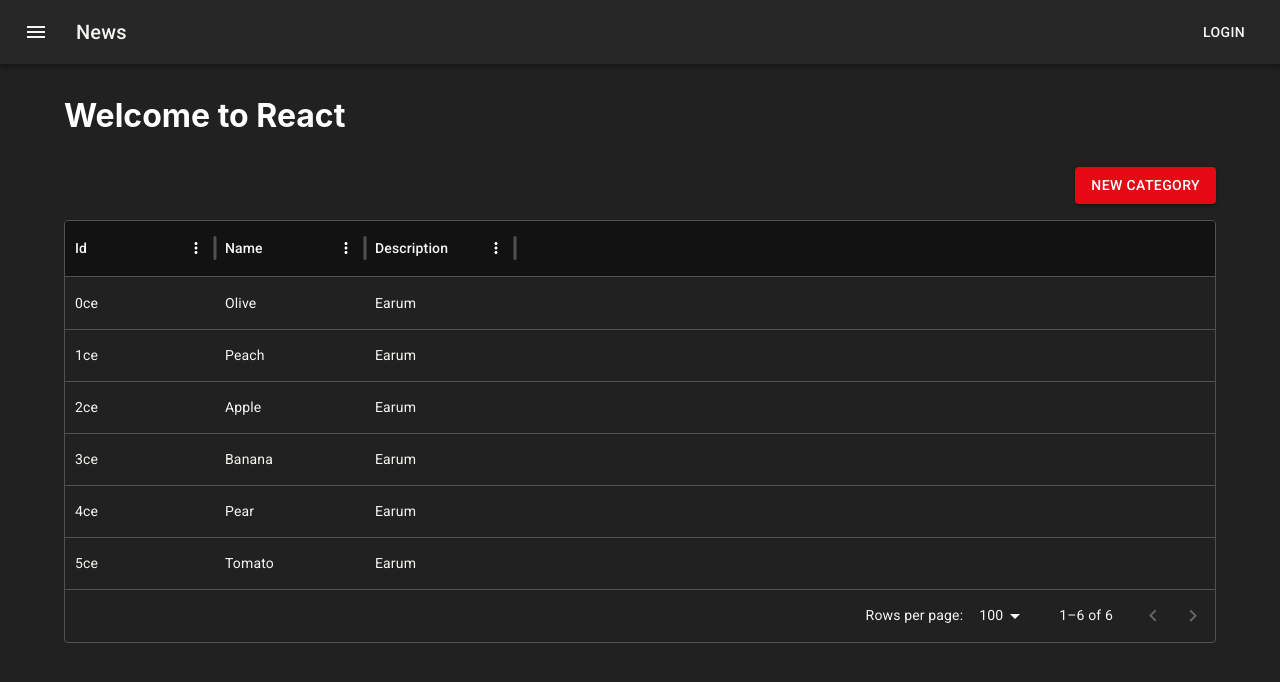
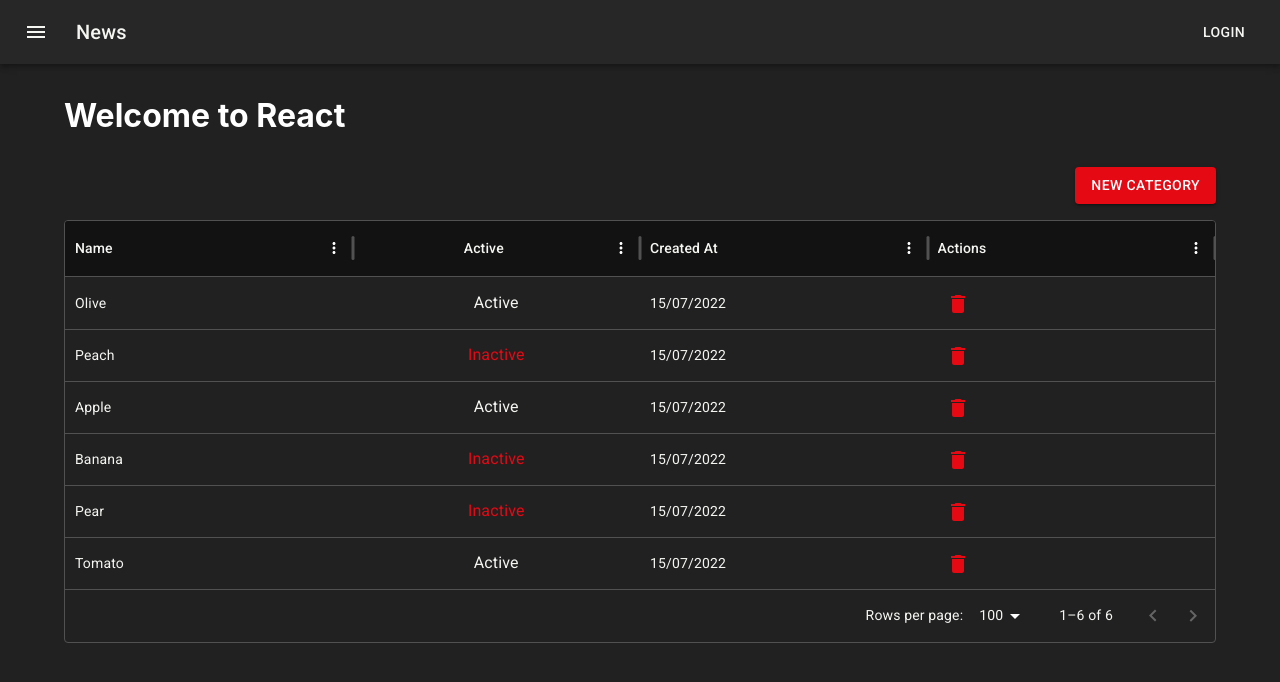
Before and after one commit to gui-meireles/codeflix, a React (Create React App) app in the folder web-codeflix/: page / in a window 1280 px wide. Shown: the top 682 px of the page. Built offline with nearby package versions, Linux system fonts and the light colour scheme.

Commit message:
Implementing action button in List Category

```diff
--- a/web-codeflix/src/features/categories/ListCategory.tsx
+++ b/web-codeflix/src/features/categories/ListCategory.tsx
@@ -1,9 +1,10 @@
-import {Box, Button} from "@mui/material";
+import {Box, Button, IconButton, Typography} from "@mui/material";
 import React from "react";
 import {useAppSelector} from "../../app/hooks";
 import {selectCategories} from "./categorySlice";
 import {Link} from "react-router-dom";
-import {DataGrid, GridColDef, GridRowsProp} from '@mui/x-data-grid';
+import {DataGrid, GridColDef, GridRenderCellParams, GridRowsProp, renderActionsCell} from '@mui/x-data-grid';
+import DeleteIcon from '@mui/icons-material/Delete';
 
 export const CategoryList = () => {
     const categories = useAppSelector(selectCategories);
@@ -12,14 +13,55 @@ export const CategoryList = () => {
     const rows: GridRowsProp = categories.map((category) => ({
         id: category.id,
         name: category.name,
-        description: category.description
+        description: category.description,
+        isActive: category.is_active,
+        createdAt: new Date(category.created_at).toLocaleDateString("pt-BR")
     }));
 
     const columns: GridColDef[] = [
-        { field: 'id', headerName: 'Id', width: 150 },
-        { field: 'name', headerName: 'Name', width: 150 },
-        { field: 'description', headerName: 'Description', width: 150 },
+        {
+            field: 'name',
+            headerName: 'Name',
+            flex: 1
+        },
+        {
+            field: 'isActive',
+            headerName: 'Active',
+            flex: 1,
+            type: "boolean",
+            renderCell: renderIsActiveCell
+        },
+        {
+            field: 'createdAt',
+            headerName: 'Created At',
+            flex: 1,
+        },
+        {
+            field: 'id',
+            headerName: 'Actions',
+            flex: 1,
+            renderCell: renderActionsCell
+        },
     ];
+
+    function renderActionsCell(params: GridRenderCellParams) {
+        return (
+            <IconButton
+                color="secondary"
+                onClick={() => console.log("clicked")}
+                aria-label="delete">
+                <DeleteIcon/>
+            </IconButton>
+        )
+    }
+
+    function renderIsActiveCell(rowData: GridRenderCellParams) {
+        return (
+            <Typography color={rowData.value ? "primary" : "secondary"}>
+                {rowData.value ? "Active" : "Inactive"}
+            </Typography>
+        );
+    }
 
     return (
         <Box maxWidth="lg" sx={{ mt: 4, mb: 4 }}>
--- a/web-codeflix/src/features/categories/categorySlice.ts
+++ b/web-codeflix/src/features/categories/categorySlice.ts
@@ -23,10 +23,10 @@ const category: Category = {
 
 export const initialState = [
     category,
-    { ...category, id: "1ce", name: "Peach" },
+    { ...category, id: "1ce", name: "Peach", is_active: false },
     { ...category, id: "2ce", name: "Apple" },
-    { ...category, id: "3ce", name: "Banana" },
-    { ...category, id: "4ce", name: "Pear" },
+    { ...category, id: "3ce", name: "Banana", is_active: false },
+    { ...category, id: "4ce", name: "Pear", is_active: false },
     { ...category, id: "5ce", name: "Tomato" },
 ];
 
```
